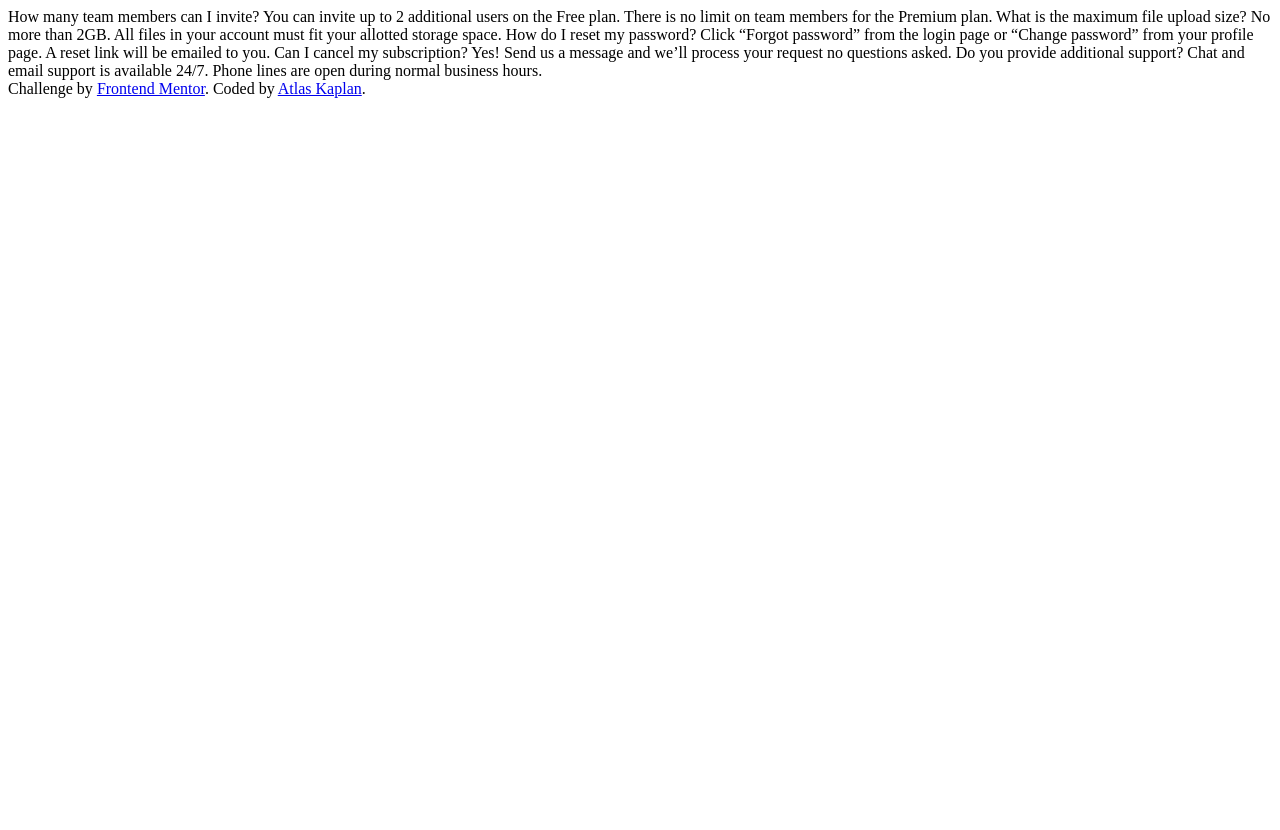
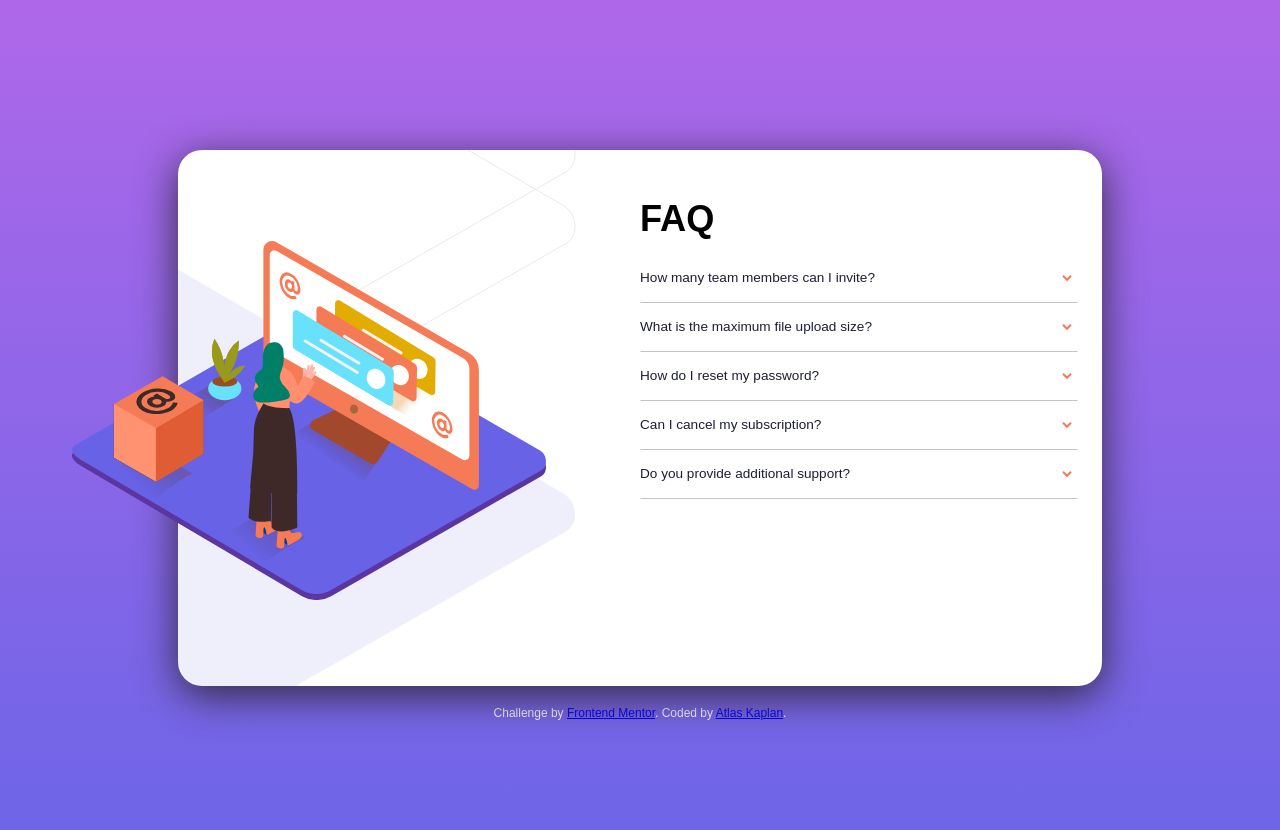
Before and after one commit to AtlasKaplan/FAQ-Accordion-Card-Atlas-Kaplan, a plain HTML site: page index.html in a window 1280 px wide. Before the commit the page ends 800 px from the top, so only its background shows below. Drawn offline with Linux system fonts and the light colour scheme.

Commit message:
Final Commit

```diff
--- a/index.html
+++ b/index.html
@@ -7,31 +7,66 @@
   <link rel="icon" type="image/png" sizes="32x32" href="./images/favicon-32x32.png">
   <link rel="stylesheet" href="style.css">
 
-  <title>Frontend Mentor | FAQ Accordion Card</title>
+  <title>Frontend Mentor | FAQ Accordion Card / Atlas Kaplan</title>
 
 
 </head>
 <body>
-  How many team members can I invite?
+  <main>
+
+    <div class="container">
+      <div class="seccion1">
+        <img src="/images/illustration-woman-online-mobile.svg" alt="img1">
+        <img src="/images/bg-pattern-mobile.svg" alt="shadow">
+      </div>
+      <div class="seccion2">
+        <h1>FAQ</h1>
+
+        <details>
+          <summary>How many team members can I invite? <img class="arrow" src="/images/icon-arrow-down.svg" alt="arrow-down"></summary>
+          <p>
             You can invite up to 2 additional users on the Free plan. There is no limit on
             team members for the Premium plan.
-
-  What is the maximum file upload size?
-  No more than 2GB. All files in your account must fit your allotted storage space.
-
-  How do I reset my password?
+          </p>
+        </details>
+        <hr>
+        <details>
+          <summary>What is the maximum file upload size? <img class="arrow" src="/images/icon-arrow-down.svg" alt="arrow-down"></summary>
+          <p>No more than 2GB. All files in your account must fit your allotted storage space.</p>
+        </details>
+        <hr>
+        <details>
+          <summary>How do I reset my password? <img class="arrow" src="/images/icon-arrow-down.svg" alt="arrow-down"></summary>
+          <p>
             Click “Forgot password” from the login page or “Change password” from your profile page.
             A reset link will be emailed to you.
+          </p>
+        </details>
+        <hr>
+        <details>
+          <summary>Can I cancel my subscription? <img class="arrow" src="/images/icon-arrow-down.svg" alt="arrow-down"></summary>
+          <p>Yes! Send us a message and we’ll process your request no questions asked.</p>
+          </details>
+          <hr>
+          <details>
+            <summary>Do you provide additional support? <img class="arrow" src="/images/icon-arrow-down.svg" alt="arrow-down"></summary>
+            <p>Chat and email support is available 24/7. Phone lines are open during normal business hours.</p>
+          </details>
+          <hr>
 
-  Can I cancel my subscription?
-  Yes! Send us a message and we’ll process your request no questions asked.
 
-  Do you provide additional support?
-  Chat and email support is available 24/7. Phone lines are open during normal business hours.
+      </div>
+    </div>
+  </main>
 
+
+  <footer>
     <div class="attribution">
+
       Challenge by <a href="https://www.frontendmentor.io?ref=challenge" target="_blank">Frontend Mentor</a>.
       Coded by <a href="#">Atlas Kaplan</a>.
+
     </div>
+  </footer>
 </body>
 </html>
--- a/style.css
+++ b/style.css
@@ -0,0 +1,126 @@
+* {
+    padding: 0;
+    margin: 0;
+    box-sizing: border-box;
+}
+
+@import url('https://fonts.googleapis.com/css2?family=Kumbh+Sans:wght@400;700&display=swap');
+
+
+body {
+    background-image: linear-gradient(hsl(273, 75%, 66%), hsl(240, 73%, 65%));
+    height: 100vh;
+    font-family: 'Kumbh Sans', sans-serif;
+    font-size: .75rem;
+
+}
+
+h1 {
+    text-align: center;
+    font-weight: 700;
+    margin: 1.5rem 0 1.875rem;
+    font-size: 2.26rem;
+
+}
+
+
+.container {
+    position: relative;
+    background-color: white;
+    margin: 9.375rem auto 1.25rem;
+    padding: 1.5rem;
+    border-radius: 24px;
+    font-size: .85rem;
+    width: 20.625rem;
+    min-width: 20.625rem;
+    min-height: 33.5rem;
+    box-shadow: 0 10px 40px rgb(51, 43, 63) ;
+}
+
+
+.seccion1 img {
+    width: 15rem;
+    display: block;
+    margin: -8.25rem auto 0;
+}
+
+.seccion1 img:nth-child(2) {
+    margin-top: -75px;
+}
+
+.seccion2 img {
+    padding-top: .3125rem;
+}
+
+details {
+    color: hsl(238, 29%, 16%);
+}
+
+details[open] {
+    font-weight: 700;
+}
+summary {
+    margin: 1rem 0;
+    list-style: none;
+}
+
+summary:hover {
+    cursor: pointer;
+    color: hsl(14, 88%, 65%);
+    font-weight: 700;
+}
+
+summary img {
+    position: absolute;
+    right: 30px;
+    transition: 300ms;
+}
+details[open] .arrow{
+    transform: rotate(180deg);
+    transition: 300ms;
+}
+
+p {
+    margin-bottom: 1rem;
+    color: hsl(238, 29%, 16%);
+    font-weight: 400;
+}
+
+hr {
+    border-color: transparent;
+    border-bottom-color: hsl(0, 0%, 77%);
+}
+
+footer {
+    text-align: center;
+    color: white;
+}
+
+@media (min-width: 71.25rem) {
+    .container {
+        display: flex;
+        flex-direction: row;
+        width: 57.75rem;
+        background-image: url("./images/bg-pattern-desktop.svg");
+        background-size: 100%;
+        background-position-x: -526px;
+        background-position-y: -17.5625rem ;
+        background-repeat: no-repeat;
+    }
+
+    .seccion1, .seccion2{
+        width: 100%;
+    }
+
+    .seccion1 img {
+        width: 29.625rem;
+        margin: 4.1875rem 0 0 -8.125rem;
+    }
+    .seccion1 img:nth-child(2) {
+        display: none;
+    }
+
+    h1 {
+        text-align: left;
+    }
+}
```
Lines whose indentation alone changed are shown as unchanged.
